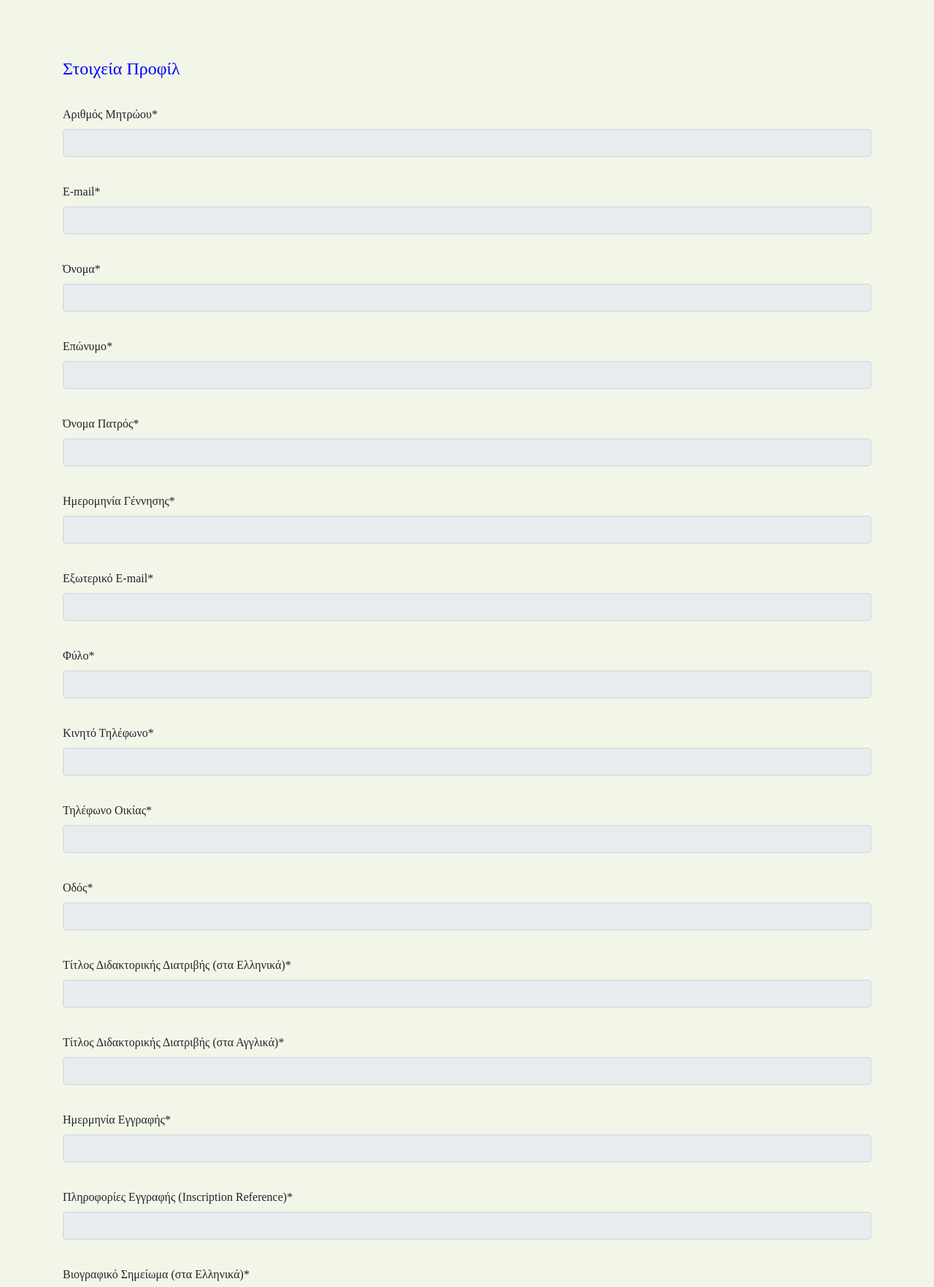
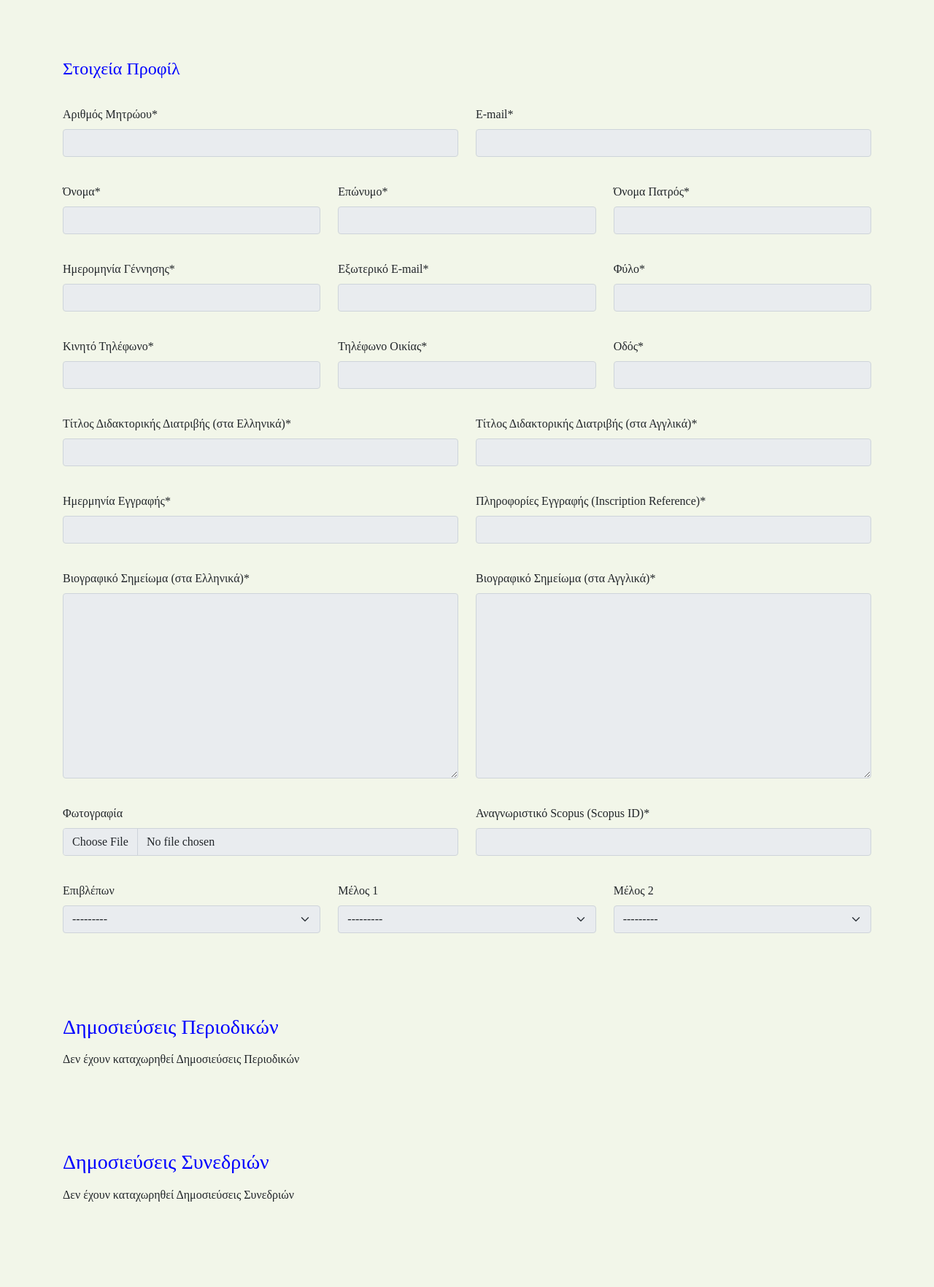
Before and after one commit to CharalamposTsigkrilas/PhD-django, a Django app: template code/myfaculty/myprofile/templates/myprofile/staff_spectate_phd_student.html in a window 1280 px wide. Shown: the part 56-1820 px from the top of the page at 73% size. Run offline with Django 5.2, Linux system fonts and the light colour scheme; the template is opened without the code that fills it: values that come from a table or form of the project are taken from there, others are empty; parts of the project's set-up code (start-up, migrations or seed data) failed here and were passed over; some libraries are stand-ins or nearby versions; some web fonts are replaced.

Commit message:
Phd profile forms display updated

```diff
--- a/code/myfaculty/myprofile/forms.py
+++ b/code/myfaculty/myprofile/forms.py
@@ -213,106 +213,166 @@ SEC_CREATE_PHD_STUDENT_LAYOUT = Layout(
                Div(HTML('<h4> Στοιχεία Προφίλ </h4>'),css_class = 'col-md-8'),
                Div(Submit('submit', 'Δημιουργία'),css_class='col-md-4 text-end'),
                css_class="row"),
-            *[
-                Row(
-                    Div(Field(field), css_class='col-md-12'),
-                    css_class="row"
-                ) for field in PHD_STUDENT_FIELDS
-            ]
-        )
+            Row(
+                Div(Field('reg_num'),css_class = 'col-md-6'),
+                Div(Field('email'),css_class = 'col-md-6'),
+                css_class="row"),
+            Row(
+                Div(Field('given_name'),css_class = 'col-md-4'),
+                Div(Field('surname'),css_class = 'col-md-4'),
+                Div(Field('fathers_name'),css_class = 'col-md-4'),
+                css_class="row"),
+            Row(
+                Div(Field('date_of_birth'),css_class = 'col-md-4'),
+                Div(Field('external_email'),css_class = 'col-md-4'),
+                Div(Field('gender'),css_class = 'col-md-4'),
+                css_class="row"),
+            Row(
+                Div(Field('mobile_phone'),css_class = 'col-md-4'),
+                Div(Field('home_phone'),css_class = 'col-md-4'),
+                Div(Field('home_address_street'),css_class = 'col-md-4'),
+                css_class="row"),
+            Row(
+                Div(Field('subject_gr'),css_class = 'col-md-6'),
+                Div(Field('subject_en'),css_class = 'col-md-6'),
+                css_class="row"),
+            Row(
+                Div(Field('inscription_date'),css_class = 'col-md-6'),
+                Div(Field('inscription_ref'),css_class = 'col-md-6'),
+                css_class="row"),
+            Row(
+                Div(Field('cv_gr'),css_class = 'col-md-6'),
+                Div(Field('cv_en'),css_class = 'col-md-6'),
+                css_class="row"),
+            Row(
+                Div(Field('photo'),css_class = 'col-md-6'),
+                Div(Field('scopus_id'),css_class = 'col-md-6'),
+                css_class="row"),
+            Row(
+                Div(Field('supervisor'),css_class = 'col-md-4'),
+                Div(Field('member1'),css_class = 'col-md-4'),
+                Div(Field('member2'),css_class = 'col-md-4'),
+                css_class="row"),
+            )
 
 SEC_EDIT_PHD_STUDENT_LAYOUT = Layout(
             Row(
                Div(HTML('<h4> Στοιχεία Προφίλ </h4>'),css_class = 'col-md-8'),
                Div(Submit('submit', 'Ενημέρωση'),css_class='col-md-4 text-end'),
                css_class="row"),
-            *[
-                Row(
-                    Div(Field(field), css_class='col-md-12'),
-                    css_class="row"
-                ) for field in PHD_STUDENT_FIELDS
-            ]
-        )
+            Row(
+                # Photo Preview (Left Side)
+                Div(
+                    HTML("""
+                        {% if form.instance.photo %}
+                            <div class="current-photo">
+                                <img src="{{ form.instance.photo.url }}" alt="Current Photo" style="max-width: 400px; max-height: 400px;">
+                            </div>
+                        {% endif %}
+                    """),
+                    css_class="col-md-6 d-flex align-items-center"
+                ),
+            ),
+            Row(
+                Div(Field('reg_num'),css_class = 'col-md-6'),
+                Div(Field('email'),css_class = 'col-md-6'),
+                css_class="row"),
+            Row(
+                Div(Field('given_name'),css_class = 'col-md-4'),
+                Div(Field('surname'),css_class = 'col-md-4'),
+                Div(Field('fathers_name'),css_class = 'col-md-4'),
+                css_class="row"),
+            Row(
+                Div(Field('date_of_birth'),css_class = 'col-md-4'),
+                Div(Field('external_email'),css_class = 'col-md-4'),
+                Div(Field('gender'),css_class = 'col-md-4'),
+                css_class="row"),
+            Row(
+                Div(Field('mobile_phone'),css_class = 'col-md-4'),
+                Div(Field('home_phone'),css_class = 'col-md-4'),
+                Div(Field('home_address_street'),css_class = 'col-md-4'),
+                css_class="row"),
+            Row(
+                Div(Field('subject_gr'),css_class = 'col-md-6'),
+                Div(Field('subject_en'),css_class = 'col-md-6'),
+                css_class="row"),
+            Row(
+                Div(Field('inscription_date'),css_class = 'col-md-6'),
+                Div(Field('inscription_ref'),css_class = 'col-md-6'),
+                css_class="row"),
+            Row(
+                Div(Field('cv_gr'),css_class = 'col-md-6'),
+                Div(Field('cv_en'),css_class = 'col-md-6'),
+                css_class="row"),
+            Row(
+                Div(Field('photo'),css_class = 'col-md-6'),
+                Div(Field('scopus_id'),css_class = 'col-md-6'),
+                css_class="row"),
+            Row(
+                Div(Field('supervisor'),css_class = 'col-md-4'),
+                Div(Field('member1'),css_class = 'col-md-4'),
+                Div(Field('member2'),css_class = 'col-md-4'),
+                css_class="row"),
+            )
 
 STAFF_SPECTATE_PHD_STUDENT_LAYOUT = Layout(
             Row(
                Div(HTML('<h4> Στοιχεία Προφίλ </h4>'),css_class = 'col-md-8'),
                css_class="row"),
-            *[
-                Row(
-                    Div(Field(field), css_class='col-md-12'),
-                    css_class="row"
-                ) for field in PHD_STUDENT_FIELDS
-            ]
-        )
-
-            # Row(
-            #     Div(Field('reg_num'),css_class = 'col-md-12'),
-            #     css_class="row"),
-            # Row(
-            #     Div(Field('email'),css_class = 'col-md-12'),
-            #     css_class="row"),
-            # Row(
-            #     Div(Field('given_name'),css_class = 'col-md-12'),
-            #     css_class="row"),
-            # Row(
-            #     Div(Field('surname'),css_class = 'col-md-12'),
-            #     css_class="row"),
-            # Row(
-            #     Div(Field('fathers_name'),css_class = 'col-md-12'),
-            #     css_class="row"),
-            # Row(
-            #     Div(Field('date_of_birth'),css_class = 'col-md-12'),
-            #     css_class="row"),
-            # Row(
-            #     Div(Field('external_email'),css_class = 'col-md-12'),
-            #     css_class="row"),
-            # Row(
-            #     Div(Field('gender'),css_class = 'col-md-12'),
-            #     css_class="row"),
-            # Row(
-            #     Div(Field('mobile_phone'),css_class = 'col-md-12'),
-            #     css_class="row"),
-            # Row(
-            #     Div(Field('home_phone'),css_class = 'col-md-12'),
-            #     css_class="row"),
-            # Row(
-            #     Div(Field('home_address_street'),css_class = 'col-md-12'),
-            #     css_class="row"),
-            # Row(
-            #     Div(Field('subject_gr'),css_class = 'col-md-12'),
-            #     css_class="row"),
-            # Row(
-            #     Div(Field('subject_en'),css_class = 'col-md-12'),
-            #     css_class="row"),
-            # Row(
-            #     Div(Field('inscription_date'),css_class = 'col-md-12'),
-            #     css_class="row"),
-            # Row(
-            #     Div(Field('inscription_ref'),css_class = 'col-md-12'),
-            #     css_class="row"),
-            # Row(
-            #     Div(Field('cv_gr'),css_class = 'col-md-12'),
-            #     css_class="row"),
-            # Row(
-            #     Div(Field('cv_en'),css_class = 'col-md-12'),
-            #     css_class="row"),
-            # Row(
-            #     Div(Field('scopus_id'),css_class = 'col-md-12'),
-            #     css_class="row"),
-            # Row(
-            #     Div(Field('supervisor'),css_class = 'col-md-12'),
-            #     css_class="row"),
-            # Row(
-            #     Div(Field('member1'),css_class = 'col-md-12'),
-            #     css_class="row"),
-            # Row(
-            #     Div(Field('member2'),css_class = 'col-md-12'),
-            #     css_class="row"),
-            # Row(
-            #     Div(Field('photo'),css_class = 'col-md-12'),
-            #     css_class="row"),
-            # )
+            Row(
+                # Photo Preview (Left Side)
+                Div(
+                    HTML("""
+                        {% if form.instance.photo %}
+                            <div class="current-photo">
+                                <img src="{{ form.instance.photo.url }}" alt="Current Photo" style="max-width: 400px; max-height: 400px;">
+                            </div>
+                        {% endif %}
+                    """),
+                    css_class="col-md-6 d-flex align-items-center"
+                ),
+            ),
+            Row(
+                Div(Field('reg_num'),css_class = 'col-md-6'),
+                Div(Field('email'),css_class = 'col-md-6'),
+                css_class="row"),
+            Row(
+                Div(Field('given_name'),css_class = 'col-md-4'),
+                Div(Field('surname'),css_class = 'col-md-4'),
+                Div(Field('fathers_name'),css_class = 'col-md-4'),
+                css_class="row"),
+            Row(
+                Div(Field('date_of_birth'),css_class = 'col-md-4'),
+                Div(Field('external_email'),css_class = 'col-md-4'),
+                Div(Field('gender'),css_class = 'col-md-4'),
+                css_class="row"),
+            Row(
+                Div(Field('mobile_phone'),css_class = 'col-md-4'),
+                Div(Field('home_phone'),css_class = 'col-md-4'),
+                Div(Field('home_address_street'),css_class = 'col-md-4'),
+                css_class="row"),
+            Row(
+                Div(Field('subject_gr'),css_class = 'col-md-6'),
+                Div(Field('subject_en'),css_class = 'col-md-6'),
+                css_class="row"),
+            Row(
+                Div(Field('inscription_date'),css_class = 'col-md-6'),
+                Div(Field('inscription_ref'),css_class = 'col-md-6'),
+                css_class="row"),
+            Row(
+                Div(Field('cv_gr'),css_class = 'col-md-6'),
+                Div(Field('cv_en'),css_class = 'col-md-6'),
+                css_class="row"),
+            Row(
+                Div(Field('photo'),css_class = 'col-md-6'),
+                Div(Field('scopus_id'),css_class = 'col-md-6'),
+                css_class="row"),
+            Row(
+                Div(Field('supervisor'),css_class = 'col-md-4'),
+                Div(Field('member1'),css_class = 'col-md-4'),
+                Div(Field('member2'),css_class = 'col-md-4'),
+                css_class="row"),
+            )
 
 
 class StaffForm(ModelForm):
--- a/code/myfaculty/myprofile/templates/myprofile/staff_spectate_phd_student.html
+++ b/code/myfaculty/myprofile/templates/myprofile/staff_spectate_phd_student.html
@@ -1,22 +1,10 @@
 {% extends 'myprofile/page.html' %}
 {% load crispy_forms_tags %}
-{% load profile_tags %}
 
 {% block middle %}
 
     <!-- phd details -->
-    <form method="post" enctype="multipart/form-data">
-        {% csrf_token %}
-
-        {% crispy form %}
-
-        {% if form.instance.photo %}
-            <div class="current-photo">
-                <img src="{{ form.instance.photo.url }}" alt="Current Photo" style="max-width: 200px; max-height: 200px; float: left;">
-                <div style="clear: both;"></div>
-            </div>
-        {% endif %}
-    </form>
+    {% crispy form %}
 
     <!-- phd journals -->
     <script>
--- a/code/myfaculty/phds/forms.py
+++ b/code/myfaculty/phds/forms.py
@@ -26,7 +26,7 @@ LABELS = {
     'doi' : 'Ψηφιακό Αναγνωριστικό (DOI)',
     'conference_name' : 'Όνομα Συνεδρίου',
     'venue' : 'Χώρος Συνεδρίου',
-    'faculty' : 'Επιτηρητής Υποψήφιου Διδάκτορα (επιλέγεται αυτόματα και εμφανίζεται ύστερα από τη δημιουργία/ενήμερωση)',
+    'faculty' : 'Επιτηρητής Υποψήφιου Διδάκτορα',
     'course' : 'Μάθημα',
     'teaching_type' : 'Είδος Φροντιστηρίου',
     'hours_per_week' : 'Ώρες Διδασκαλίας τη Βδομάδα',
```
Also changed, not shown: code/myfaculty/myprofile/templates/myprofile/phdstudentprofile.html (+2 -12 lines), code/myfaculty/myprofile/templates/myprofile/sec_edit_phd_student.html (+0 -12 lines).
